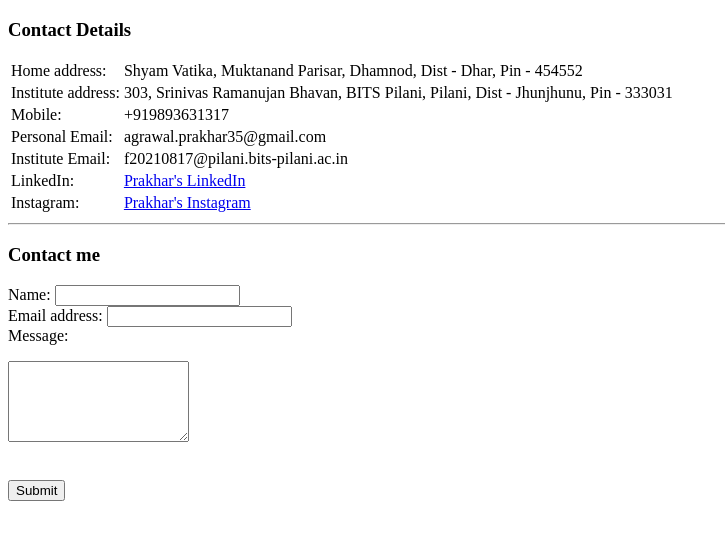
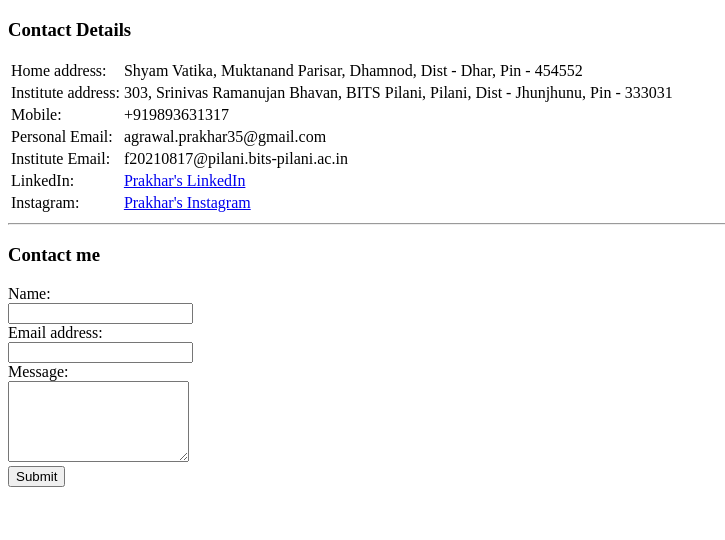
Before and after one commit to Prakhar-Ag27/cv, a plain HTML site: page contact.html in a window 1280 px wide. Shown: the whole page, without its empty margins (0-725 px from the left). Drawn offline with Linux system fonts and the light colour scheme.

Commit message:
Update contact.html

```diff
--- a/contact.html
+++ b/contact.html
@@ -40,15 +40,14 @@
     <hr>
     <h3>Contact me</h3>
     <form class="" action="mailto:agrawal.prakhar35@gmail.com" method="post" enctype="text/plain">
-      <label for="">Name:</label>
+      <label for="">Name:</label><br>
       <input type="text" name="Your Name" value="">
       <br>
-      <label for="">Email address:</label>
+      <label for="">Email address:</label><br>
       <input type="email" name="Your Email address" value="">
       <br>
-      <label for="">Message:</label><p>
+      <label for="">Message:</label><br>
       <textarea name="Your Message" rows="5" cols="20"></textarea>
-      </p>
       <br>
       <input type="submit" name="" >
 
```
